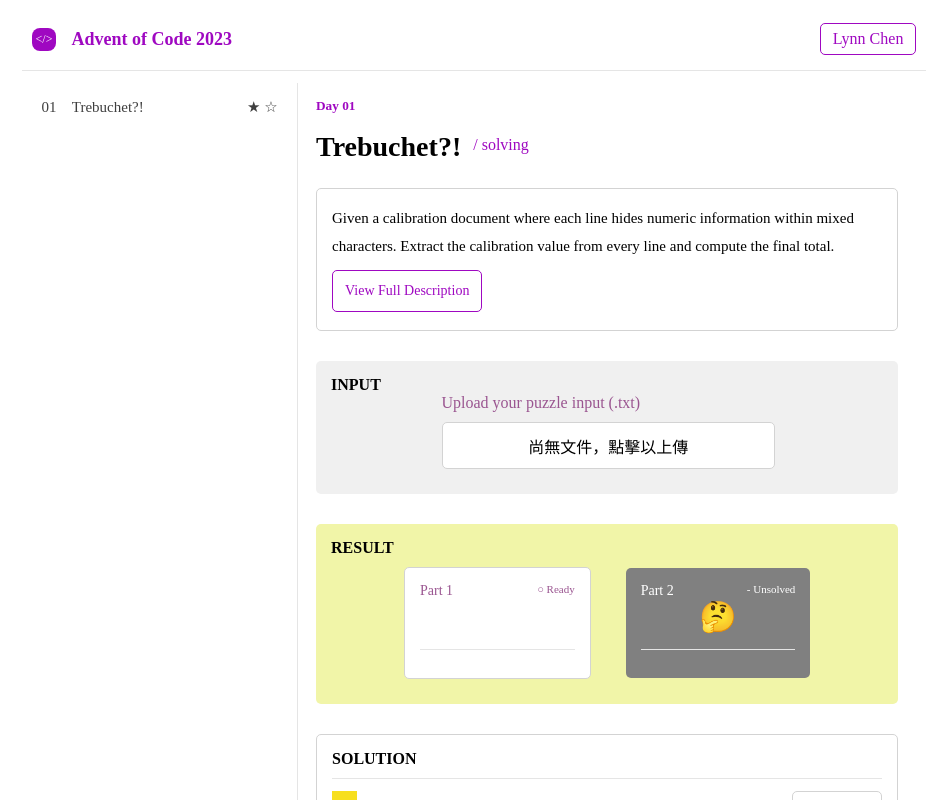
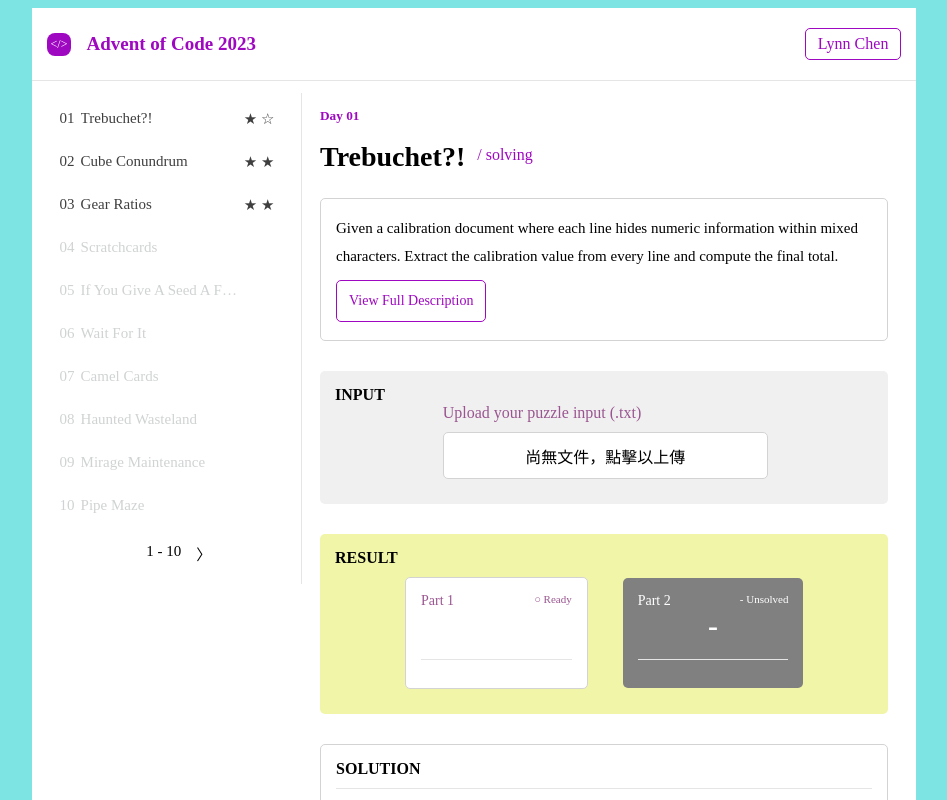
Before and after one commit to Lynn19950915/Advent_of_Code, a Vue app: page /day/01 in a window 1280 px wide. Shown: the top 800 px of the page, without its empty margins (166-1113 px from the left). Built offline with nearby package versions, Linux system fonts and the light colour scheme.

Commit message:
#3 做側邊欄的分頁

```diff
--- a/index.html
+++ b/index.html
@@ -7,7 +7,7 @@
     <title>Advent of Code</title>
   </head>
 
-  <body>
+  <body style="background-color: #7DE3E3">
     <!-- 將應用實體掛載到入口 DOM -->
     <div id="app"></div>
     <script type="module" src="/src/main.js"></script>
--- a/src/App.vue
+++ b/src/App.vue
@@ -28,16 +28,17 @@
 
 <style scoped>
 header {
-    width: 70%; margin: auto; padding: 15px 10px;
-    display: flex; justify-content: space-between; align-items: center;
+    width: 70%; margin: auto; padding: 20px 15px;
+    box-sizing: border-box; display: flex; justify-content: space-between; align-items: center;
+    background-color: #FFFFFF;
     border-bottom: 1px solid #E5E5E5;
 }
 a {
     color: #9F08C1; text-decoration: none;
 }
 #container {
-    width: 70%; margin: auto;
-    display: flex;
+    width: 70%; margin: auto; padding: 0px 10px;
+    background-color: #FFFFFF; box-sizing: border-box; display: flex;
 }
 
 header > div {
@@ -52,7 +53,7 @@
 #title {
     margin-left: 15px;
     color: #9F08C1;
-    font-size: 18px; font-weight: bold;
+    font-size: 19px; font-weight: bold;
 }
 #author {
     padding: 6px 12px; border: 0.5px solid #9F08C1; border-radius: 5px;
--- a/src/components/Sidebar.vue
+++ b/src/components/Sidebar.vue
@@ -1,22 +1,34 @@
 <script setup>
+import { ref, computed } from "vue"
 import { RouterLink } from "vue-router"
 import { days } from "../data/days.js"
+
+const currentPage = ref(1);
+const showDays = computed(() => days.slice(
+    (currentPage.value-1) * 10, currentPage.value * 10
+))
 </script>
 
 <template>
     <div id="sidebar">
         <!-- 未完成則顯示為灰、不可點擊 -->
         <RouterLink
-            v-for="item in days" :key="item.day" :to="`/day/${item.day}`"
+            v-for="item in showDays" :key="item.day" :to="`/day/${item.day}`"
             class="dailyItem" :class="{'locked': item.stars == 0}"
         >
             <span>{{ item.day }}</span>
-            <span style="width: 160px">{{ item.title }}</span>
+            <span class="dailyTitle">{{ item.title }}</span>
 
             <span style="width: 40px">
                 {{ item.stars == 1? "★ ☆": item.stars == 2? "★ ★": "" }}
             </span>
         </RouterLink>
+
+        <div id="pagination">
+            <span class="pageClick" v-show="currentPage > 1" @click="currentPage--">{{ "〈" }}</span>
+            <span style="padding: 0 15px">{{ (currentPage-1)*10+1 }} - {{ currentPage*10 }}</span>
+            <span class="pageClick" v-show="currentPage < 3" @click="currentPage++">{{ "〉" }}</span>
+        </div>
     </div>
 </template>
 
@@ -25,12 +37,14 @@
     width: 30%; margin: 12px 0;
     font-size: 15px;
     border-right: 1px solid #e5e5e5;
+    /* 頂端列消失後，就固定住側欄 */
+    top: 20px; position: sticky; align-self: flex-start;
 }
 a {
     text-decoration: none;
 }
 .dailyItem {
-    margin: 5px 0; padding: 10px; gap: 6px;
+    height: 25px; margin: 8px; padding: 5px 10px; gap: 6px;
     color: #3F3F3F;
     display: flex; justify-content: space-between; align-items: center;
 }
@@ -46,4 +60,20 @@
     color: #FFFFFF; background-color: #A4A9A7;
     cursor: not-allowed;
 }
+.dailyTitle {
+    width: 160px;
+    /* 固定高度並避免過長換行 */
+    white-space: nowrap; overflow: hidden; text-overflow: ellipsis;
+}
+
+#pagination {
+    width: 50%; margin: 20px auto;
+    display: flex; justify-content: center;
+}
+.pageClick {
+    cursor: pointer;
+}
+#pageNumber {
+    padding: 0 15px;
+}
 </style>
--- a/src/data/days.js
+++ b/src/data/days.js
@@ -11,4 +11,148 @@
         part2: sol01_2,
         sourceCode: day01_source,
     },
+    {
+        day: "02",
+        title: "Cube Conundrum",
+        summary: "Given records of cube games with red, green, and blue cubes revealed across multiple rounds. Identify which games are possible within the cube limits and compute the sum of their IDs.",
+        stars: 2,
+    },
+    {
+        day: "03",
+        title: "Gear Ratios",
+        summary: "",
+        stars: 2,
+    },
+    {
+        day: "04",
+        title: "Scratchcards",
+        summary: "",
+        stars: 0,
+    },
+    {
+        day: "05",
+        title: "If You Give A Seed A Fertilizer",
+        summary: "",
+        stars: 0,
+    },
+    {
+        day: "06",
+        title: "Wait For It",
+        summary: "",
+        stars: 0,
+    },
+    {
+        day: "07",
+        title: "Camel Cards",
+        summary: "",
+        stars: 0,
+    },
+    {
+        day: "08",
+        title: "Haunted Wasteland",
+        summary: "",
+        stars: 0,
+    },
+    {
+        day: "09",
+        title: "Mirage Maintenance",
+        summary: "",
+        stars: 0,
+    },
+    {
+        day: "10",
+        title: "Pipe Maze",
+        summary: "",
+        stars: 0,
+    },
+    {
+        day: "11",
+        title: "Cosmic Expansion",
+        summary: "",
+        stars: 0,
+    },
+    {
+        day: "12",
+        title: "Hot Springs",
+        summary: "",
+        stars: 0,
+    },
+    {
+        day: "13",
+        title: "Point of Incidence",
+        summary: "",
+        stars: 0,
+    },
+    {
+        day: "14",
+        title: "Parabolic Reflector Dish",
+        summary: "",
+        stars: 0,
+    },
+    {
+        day: "15",
+        title: "Lens Library",
+        summary: "",
+        stars: 0,
+    },
+    {
+        day: "16",
+        title: "The Floor Will Be Lava",
+        summary: "",
+        stars: 0,
+    },
+    {
+        day: "17",
+        title: "Clumsy Crucible",
+        summary: "",
+        stars: 0,
+    },
+    {
+        day: "18",
+        title: "Lavaduct Lagoon",
+        summary: "",
+        stars: 0,
+    },
+    {
+        day: "19",
+        title: "Aplenty",
+        summary: "",
+        stars: 0,
+    },
+    {
+        day: "20",
+        title: "Pulse Propagation",
+        summary: "",
+        stars: 0,
+    },
+    {
+        day: "21",
+        title: "Step Counter",
+        summary: "",
+        stars: 0,
+    },
+    {
+        day: "22",
+        title: "Sand Slabs",
+        summary: "",
+        stars: 0,
+    },
+    {
+        day: "23",
+        title: "A Long Walk",
+        summary: "",
+        stars: 0,
+    },
+    {
+        day: "24",
+        title: "Never Tell Me The Odds",
+        summary: "",
+        stars: 0,
+    },
+    {
+        day: "25",
+        title: "Snowverload",
+        summary: "",
+        stars: 0,
+    },
 ]
--- a/src/data/solutions/day_01.js
+++ b/src/data/solutions/day_01.js
@@ -22,5 +22,5 @@
 
 // Part 2
 export function part2() {
-    return "";
+    return null;
 }
--- a/src/router/index.js
+++ b/src/router/index.js
@@ -4,6 +4,11 @@
 const router = createRouter({
     history: createWebHistory(),
     routes: [
+        // 預設呈現 Day-1 內容
+        {
+            path: "/",
+            redirect: "/day/01",
+        },
         {
             path: "/day/:day",
             name: "daily-solution",
--- a/src/views/DailySolution.css
+++ b/src/views/DailySolution.css
@@ -104,9 +104,13 @@
     font-size: 12.5px; color: #FFFFFF; background-color: #333333;
     box-sizing: border-box; border-radius: 5px; overflow-y: auto;
 }
+.codeLine {
+    line-height: 17px;
+    display: flex;
+}
 .lineNumber {
-    margin-right: 15px; color: #777777;
-    user-select: none;
+    width: 15px; margin-right: 20px; color: #777777;
+    text-align: right; user-select: none;
 }
 code {
     font-family: "SFMono-Regular", Consolas, monospace;
--- a/src/views/DailySolution.vue
+++ b/src/views/DailySolution.vue
@@ -1,13 +1,23 @@
 <script setup>
-import { computed, ref } from "vue"
-import { useRoute } from "vue-router"
+import { computed, watch, ref } from "vue"
+import { useRoute, useRouter } from "vue-router"
 import { days } from "../data/days.js"
 
 const route = useRoute()
+const router = useRouter()
 // 根據天數取得對應資料
 const currentDay = computed(() => days.find(
 	(item) => item.day == route.params.day
 ))
+// 倘若尚未完成，則該頁不可訪問
+watch(
+	currentDay, (day) => {
+        if (day.stars == 0) {
+            router.replace("/day/01")
+        }
+    },
+    { immediate: true }
+)
 
 const inputFile = ref(null)
 const filesize = ref(0)
@@ -83,7 +93,8 @@
 							{{ currentDay.stars == 1? "- Unsolved": answer2? "✓ Completed": "○ Ready" }}
 						</div>
 					</div>
-					<div id="answer">{{ answer2? answer2: "🤔" }}</div>
+					<div v-if="answer2" id="answer">{{ answer2 }}</div>
+					<div v-else id="answer" style="color: #FFFFFF">{{ "-" }}</div>
 				</div>
 			</div>
 		</div>
@@ -98,13 +109,13 @@
 				</div>
 			</div>
 
-			<div id="solCode">
+			<div v-if="currentDay.sourceCode" id="solCode">
 				<!-- 列出程式原始碼 -->
 				<!-- <pre><code>{{ currentDay.sourceCode }}</code></pre> -->
 
-				<div v-for="(line, index) in currentDay.sourceCode.split('\n')" :key="index" style="line-height: 17px">
+				<div v-for="(line, index) in currentDay.sourceCode.split('\n')" :key="index" class="codeLine">
 					<!-- 產生程式的行數及註解換色 -->
-					<span class="lineNumber">{{ index+1 }}</span>
+					<div class="lineNumber">{{ index+1 }}</div>
 					<code :class="{ comment: line.trim().startsWith('//') }">{{ line }}</code>
 				</div>
 			</div>
```
Also changed, not shown: src/data/solutions/day_02.js (added).
